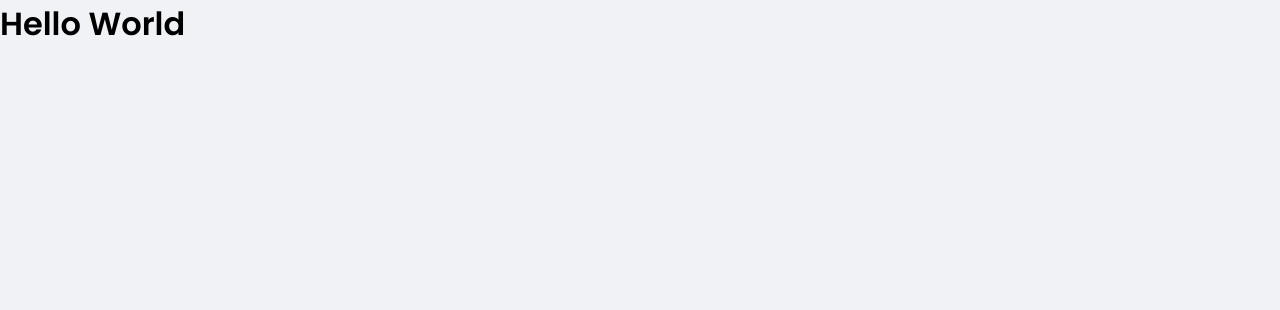
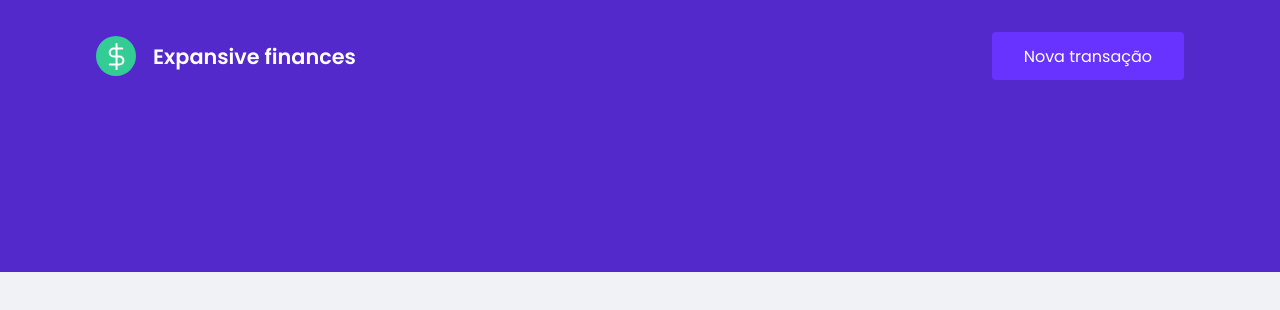
Before and after one commit to Lissone/expansive-finances, a React (Create React App) app: page / in a window 1280 px wide. Shown: the top 310 px of the page. Built offline with nearby package versions, Linux system fonts and the light colour scheme.

Commit message:
create and styled header

```diff
--- a/src/App.tsx
+++ b/src/App.tsx
@@ -1,10 +1,11 @@
+import { Header } from "./components/Header";
 import { GlobalStyle } from "./styles/global";
 
 export function App() {
   return (
-    <div className="App">
-      <h1>Hello World</h1>
+    <>
+      <Header />
       <GlobalStyle />
-    </div>
+    </>
   )
 }
--- /dev/null
+++ b/src/components/Header/index.tsx
@@ -0,0 +1,19 @@
+import logoImg from '../../assets/logo.svg'
+
+import { Container, Content, Logo } from './style'
+
+export function Header() {
+  return (
+    <Container>
+      <Content>
+        <Logo>
+          <img src={logoImg} alt="expansive-finances" />
+          <h1>Expansive finances</h1>
+        </Logo>
+        <button type="button">
+          Nova transação
+        </button>
+      </Content>
+    </Container>
+  )
+}
--- /dev/null
+++ b/src/components/Header/style.ts
@@ -0,0 +1,42 @@
+import styled from 'styled-components'
+
+export const Container = styled.header`
+  background: var(--blue);
+`
+
+export const Logo = styled.div`
+  display: flex;
+  align-items: center;
+
+  h1 {
+    color: #fff;
+    font-size: 1.3rem;
+    padding-left: 17px;
+  }
+`
+
+export const Content = styled.div`
+  max-width: 1120px;
+  margin: 0 auto;
+
+  padding: 2rem 1rem 12rem;
+  display: flex;
+  align-items: center;
+  justify-content: space-between;
+
+  button {
+    font-size: 1rem;
+    color: #fff;
+    background: var(--blue-light);
+    border: 0;
+    padding: 0 2rem;
+    border-radius: 0.25rem;
+    height: 3rem;
+
+    transition: filter 0.2s;
+
+    &:hover {
+      filter: brightness(0.9)
+    }
+  }
+`
```
Also changed, not shown: src/assets/logo.svg.
